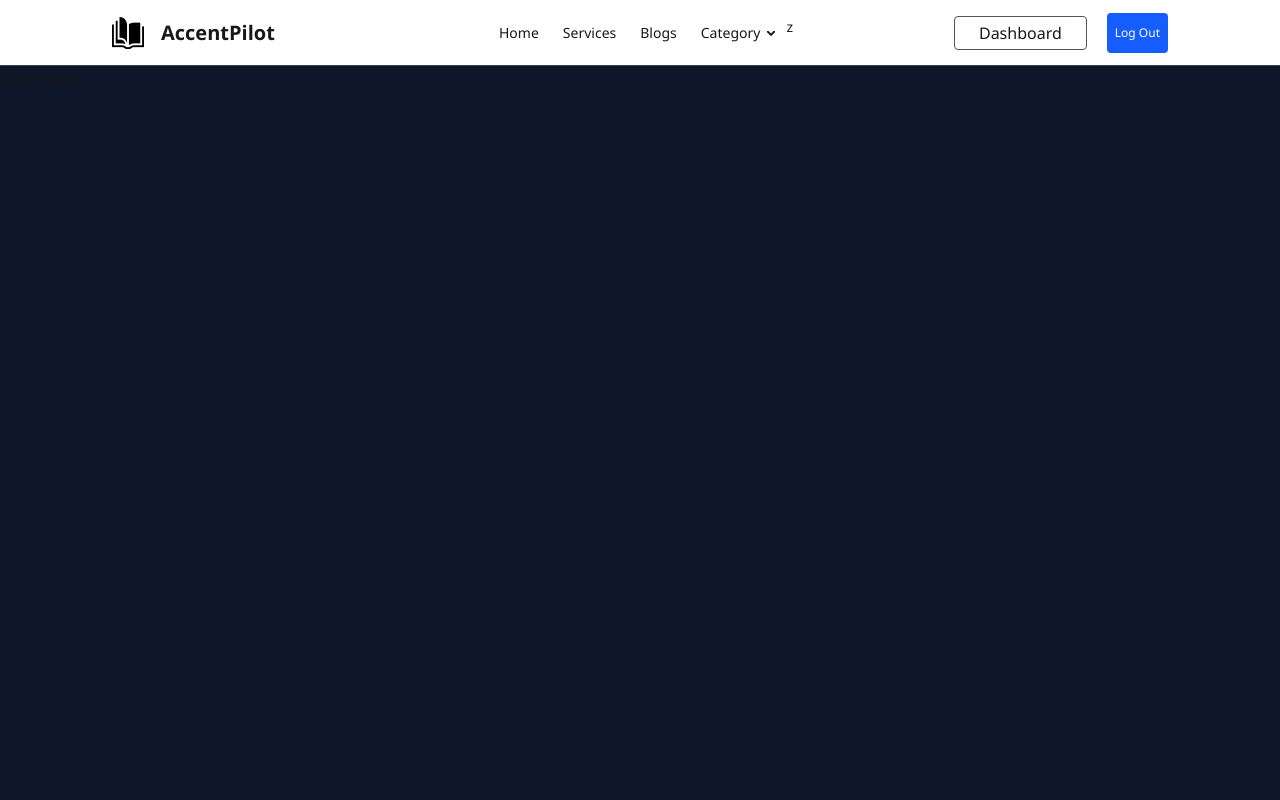
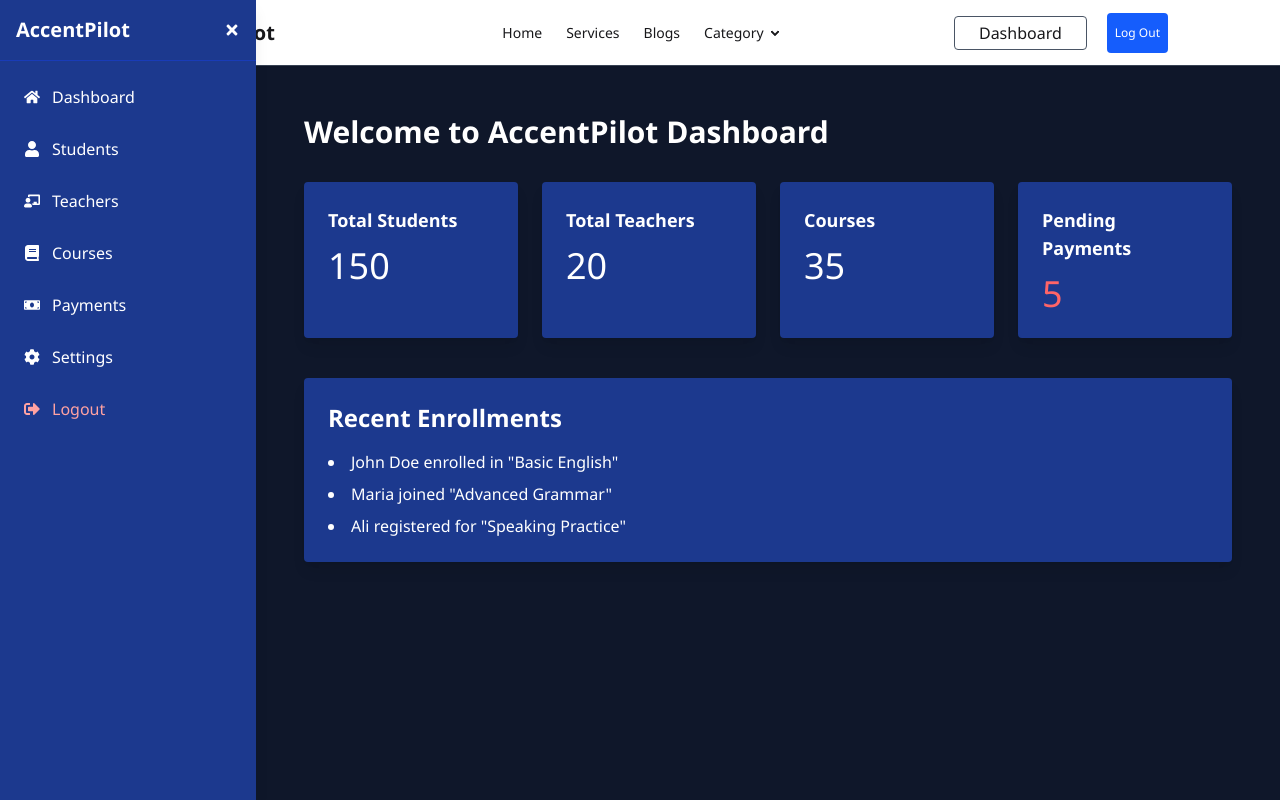
Before and after one commit to selina-islam/accentpilot-agency-website, a React (Vite) app: page /dashboard in a window 1280 px wide. Shown: the top 800 px of the page. Built offline with nearby package versions, Linux system fonts and the light colour scheme; no server answers; sample sign-in values are in the browser's storage.

Commit message:
facebook & github login system

```diff
--- a/src/components/Login.jsx
+++ b/src/components/Login.jsx
@@ -3,6 +3,7 @@ import { useForm } from 'react-hook-form'
 import { FaFacebook, FaGithub, FaGoogle } from 'react-icons/fa'
 import { Link, useNavigate } from 'react-router'
 import { AuthContexts } from '../context/AuthContext'
+import { FacebookAuthProvider, GithubAuthProvider } from 'firebase/auth'
 
 const Login = () => {
   const {
@@ -13,7 +14,7 @@ const Login = () => {
 const navigate= useNavigate()
 
 
- const { userLogin, goggleLogin } = useContext(AuthContexts);
+ const { userLogin, goggleLogin,loginGithub, loginFacebook } = useContext(AuthContexts);
 
 const onSubmit = async (data) => {
   try {
@@ -26,6 +27,20 @@ const onSubmit = async (data) => {
   }
 };
 
+const handleGitgubLogin = () => {
+    loginGithub()
+      .then((result) => {
+        const credential = GithubAuthProvider.credentialFromResult(result);
+        const token = credential.accessToken;
+
+        const user = result.user;
+        navigate('/');
+      })
+      .catch((error) => {
+        const credential = GithubAuthProvider.credentialFromError(error);
+        console.error('GitHub login failed:', error);
+      });
+  };
 
 
 const handleGoggleLogin= async()=>{
@@ -34,9 +49,22 @@ const handleGoggleLogin= async()=>{
 
   }catch(error){
 console.error('failed to login', error)
+
   }
 }
 
+
+const handleFacebookLogin=()=>{
+  loginFacebook().then((result) => {
+     const user = result.user;
+    const credential = FacebookAuthProvider.credentialFromResult(result);
+     const accessToken = credential.accessToken;
+     navigate('/')
+  }).catch((error)=>{
+    console.error(error)
+     const credential = FacebookAuthProvider.credentialFromError(error);
+  })
+}
 
 
   return (
@@ -107,15 +135,15 @@ console.error('failed to login', error)
         </div>
 
         <div className="flex flex-wrap items-center justify-center gap-6 text-xl mb-2">
-          <Link className="cursor-pointer text-blue-600">
+          <button onClick={handleFacebookLogin} className="cursor-pointer text-blue-600">
             <FaFacebook />
-          </Link>
-          <Link onClick={handleGoggleLogin} className="cursor-pointer text-red-600">
+          </button>
+          <button onClick={handleGoggleLogin} className="cursor-pointer text-red-600">
             <FaGoogle />
-          </Link>
-          <Link className="cursor-pointer">
+          </button>
+          <button onClick={handleGitgubLogin} className="cursor-pointer">
             <FaGithub />
-          </Link>
+          </button>
         </div>
 
         <p className="text-xs text-center pt-2">
--- a/src/components/Navbar.jsx
+++ b/src/components/Navbar.jsx
@@ -63,7 +63,7 @@ const Navbar = () => {
           </ul>
         </details>
       </li>
-      z
+
     </ul>
   </div>
   <div className="navbar-end flex items-center space-x-5">
--- a/src/components/Registration.jsx
+++ b/src/components/Registration.jsx
@@ -3,12 +3,13 @@ import { useForm } from 'react-hook-form'
 import { FaFacebook, FaGithub, FaGoogle } from 'react-icons/fa'
 import { Link, useNavigate } from 'react-router'
 import { AuthContexts } from '../context/AuthContext'
+import { FacebookAuthProvider, GithubAuthProvider } from 'firebase/auth'
 
 const Registration = () => {
    const {register,handleSubmit,formState: { errors },} = useForm()
 const navigate=useNavigate()
 
- const { createUser, goggleLogin } = useContext(AuthContexts);
+ const { createUser, goggleLogin , loginGithub, loginFacebook} = useContext(AuthContexts);
 
 const onSubmit = async (data) => {
   try {
@@ -21,7 +22,20 @@ const onSubmit = async (data) => {
   }
 };
 
+ const handleGitgubLogin = () => {
+    loginGithub()
+      .then((result) => {
+        const credential = GithubAuthProvider.credentialFromResult(result);
+        const token = credential.accessToken;
 
+        const user = result.user;
+        navigate('/');
+      })
+      .catch((error) => {
+        const credential = GithubAuthProvider.credentialFromError(error);
+        console.error('GitHub login failed:', error);
+      });
+  };
 
 
 const handleGoggleLogin= async()=>{
@@ -34,7 +48,17 @@ console.error('failed to login', error)
   }
 }
 
-
+const handleFacebookLogin=()=>{
+  loginFacebook().then((result) => {
+     const user = result.user;
+    const credential = FacebookAuthProvider.credentialFromResult(result);
+     const accessToken = credential.accessToken;
+     navigate('/login')
+  }).catch((error)=>{
+    console.error(error)
+     const credential = FacebookAuthProvider.credentialFromError(error);
+  })
+}
 
 
   return (
@@ -73,9 +97,9 @@ console.error('failed to login', error)
         <div className='h-px w-full bg-gray-400'></div>
       </div>
       <div className='flex flex-wrap items-center justify-center gap-6 text-xl'>
-        <Link className='cursor-pointer text-blue-600'><FaFacebook/></Link>
-        <Link onClick={handleGoggleLogin} className='cursor-pointer text-red-600'><FaGoogle/></Link>
-        <Link className='cursor-pointer'><FaGithub/></Link>
+        <button onClick={handleFacebookLogin} className='cursor-pointer text-blue-600'><FaFacebook/></button>
+        <button onClick={handleGoggleLogin} className='cursor-pointer text-red-600'><FaGoogle/></button>
+        <button onClick={handleGitgubLogin} className='cursor-pointer'><FaGithub/></button>
       </div>
       <p className='text-xs text-center pt-2'>Have an account? Please <Link to='/login' className='text-blue-800 underline cursor-pointer ml-1'>Login</Link></p>
       </div>
--- a/src/context/AuthContext.jsx
+++ b/src/context/AuthContext.jsx
@@ -1,6 +1,7 @@
 import { createContext, useEffect, useState } from "react";
 import app from "../firebase/firebase.config";
-import { createUserWithEmailAndPassword, getAuth, GoogleAuthProvider, onAuthStateChanged, signInWithEmailAndPassword, signInWithPopup, signOut } from "firebase/auth";
+    const providers = new GithubAuthProvider();
+import { createUserWithEmailAndPassword, FacebookAuthProvider, getAuth, GithubAuthProvider, GoogleAuthProvider, onAuthStateChanged, signInWithEmailAndPassword, signInWithPopup, signOut } from "firebase/auth";
 
 export const AuthContexts=createContext()
 const auth=getAuth(app)
@@ -44,12 +45,32 @@ const logOut=()=>{
     return signOut(auth)
 }
 
+
+
+// login with github
+
+
+
+const loginGithub=()=>{
+     const providers = new GithubAuthProvider();
+    return signInWithPopup(auth, providers)
+}
+
+
+const loginFacebook=()=>{
+    const provider = new FacebookAuthProvider();
+    return signInWithPopup(auth, provider)
+}
+
+
     const value={
             user,
             createUser,
             userLogin,
             goggleLogin,
-            logOut
+            logOut,
+            loginGithub,
+            loginFacebook
     }
     return(
         <AuthContexts.Provider value={value}>
--- a/src/dashboard/Dashboard.jsx
+++ b/src/dashboard/Dashboard.jsx
@@ -1,8 +1,14 @@
 import React from 'react'
+import Sidebar from './Sidebar'
+import DashboardHome from './DashboardHomme'
 
 const Dashboard = () => {
   return (
-    <div>Dashboard</div>
+    <div className="flex-1 p-6 md:ml-64">
+      <Sidebar />
+      {/* main content area with margin for sidebar */}
+      <DashboardHome/>
+    </div>
   )
 }
 
--- /dev/null
+++ b/src/dashboard/DashboardHomme.jsx
@@ -0,0 +1,46 @@
+import React from "react";
+
+const DashboardHome = () => {
+  return (
+    <div className="min-h-screen p-6" style={{ backgroundColor: "#0F172A" }}>
+      <h1 className="text-white text-3xl font-bold mb-8">
+        Welcome to AccentPilot Dashboard
+      </h1>
+
+      {/* summary cards */}
+      <div className="grid grid-cols-1 md:grid-cols-4 gap-6 mb-10">
+        <div className="bg-blue-900 p-6 rounded shadow-lg text-white">
+          <h2 className="text-lg font-semibold">Total Students</h2>
+          <p className="text-4xl mt-3">150</p>
+        </div>
+
+        <div className="bg-blue-900 p-6 rounded shadow-lg text-white">
+          <h2 className="text-lg font-semibold">Total Teachers</h2>
+          <p className="text-4xl mt-3">20</p>
+        </div>
+
+        <div className="bg-blue-900 p-6 rounded shadow-lg text-white">
+          <h2 className="text-lg font-semibold">Courses</h2>
+          <p className="text-4xl mt-3">35</p>
+        </div>
+
+        <div className="bg-blue-900 p-6 rounded shadow-lg text-white">
+          <h2 className="text-lg font-semibold">Pending Payments</h2>
+          <p className="text-4xl mt-3 text-red-400">5</p>
+        </div>
+      </div>
+
+      {/* recent activities */}
+      <div className="bg-blue-900 p-6 rounded shadow-lg text-white">
+        <h2 className="text-2xl font-semibold mb-4">Recent Enrollments</h2>
+        <ul className="list-disc list-inside space-y-2">
+          <li>John Doe enrolled in "Basic English"</li>
+          <li>Maria joined "Advanced Grammar"</li>
+          <li>Ali registered for "Speaking Practice"</li>
+        </ul>
+      </div>
+    </div>
+  );
+};
+
+export default DashboardHome;
--- /dev/null
+++ b/src/dashboard/Sidebar.jsx
@@ -0,0 +1,82 @@
+import React, { useState } from "react";
+import { Link } from "react-router";
+import {
+  FaHome,
+  FaUser,
+  FaChalkboardTeacher,
+  FaBook,
+  FaMoneyBill,
+  FaCog,
+  FaSignOutAlt,
+  FaBars,
+  FaTimes,
+} from "react-icons/fa";
+
+const Sidebar = () => {
+  const [isCollapsed, setIsCollapsed] = useState(false); // desktop collapse
+  const [showMobileMenu, setShowMobileMenu] = useState(false); // mobile open
+
+  const handleCollapse = () => setIsCollapsed(!isCollapsed);
+  const handleMobileToggle = () => setShowMobileMenu(!showMobileMenu);
+
+  // menu links with paths
+  const menuLinks = [
+    { icon: <FaHome />, text: "Dashboard", path: "/dashboard" },
+    { icon: <FaUser />, text: "Students", path: "/students" },
+    { icon: <FaChalkboardTeacher />, text: "Teachers", path: "/teachers" },
+    { icon: <FaBook />, text: "Courses", path: "/courses" },
+    { icon: <FaMoneyBill />, text: "Payments", path: "/payments" },
+    { icon: <FaCog />, text: "Settings", path: "/settings" },
+    { icon: <FaSignOutAlt />, text: "Logout", path: "/logout", danger: true },
+  ];
+
+  return (
+    <>
+      {/* mobile top bar */}
+      <div className="md:hidden flex justify-between items-center bg-blue-900 text-white p-4">
+        <h1 className="text-xl font-bold">AccentPilot</h1>
+        <button onClick={handleMobileToggle}>
+          {showMobileMenu ? <FaTimes size={22} /> : <FaBars size={22} />}
+        </button>
+      </div>
+
+      {/* sidebar container */}
+      <div
+        className={`fixed top-0 left-0 h-full bg-blue-900 text-white shadow-lg z-50 transition-transform duration-300
+        ${showMobileMenu ? "translate-x-0" : "-translate-x-full"}
+        md:translate-x-0 md:block
+        ${isCollapsed ? "w-20" : "w-64"}`}
+      >
+        {/* brand and collapse button */}
+        <div className="flex justify-between items-center p-4 border-b border-blue-800">
+          {!isCollapsed && <h2 className="text-xl font-bold">AccentPilot</h2>}
+          <button
+            className="hidden md:block text-white"
+            onClick={handleCollapse}
+          >
+            {isCollapsed ? <FaBars /> : <FaTimes />}
+          </button>
+        </div>
+
+        {/* menu links */}
+        <nav className="flex flex-col space-y-3 p-4 text-base">
+          {menuLinks.map((link, index) => (
+            <Link
+              key={index}
+              to={link.path}
+              className={`flex items-center gap-3 hover:bg-blue-800 p-2 rounded ${
+                link.danger ? "text-red-300 hover:text-white" : ""
+              }`}
+              onClick={() => setShowMobileMenu(false)} // auto close in mobile
+            >
+              {link.icon}
+              {!isCollapsed && <span>{link.text}</span>}
+            </Link>
+          ))}
+        </nav>
+      </div>
+    </>
+  );
+};
+
+export default Sidebar;
--- a/src/main.jsx
+++ b/src/main.jsx
@@ -13,6 +13,7 @@ import Registration from './components/registration.jsx'
 import AuthProvider from './context/AuthContext.jsx'
 import PrivateRoute from './routes/PrivateRoute.jsx'
 import Dashboard from './dashboard/Dashboard.jsx'
+import DashboardHome from './dashboard/DashboardHomme.jsx'
 
 createRoot(document.getElementById('root')).render(
   <StrictMode>
@@ -29,6 +30,7 @@ createRoot(document.getElementById('root')).render(
     <Route path='/register' element={<Registration/>}/>
     {/* private route */}
     <Route path='/dashboard' element={<PrivateRoute><Dashboard/></PrivateRoute>}/>
+
    </Route>
    </Routes>
    </BrowserRouter>
```
